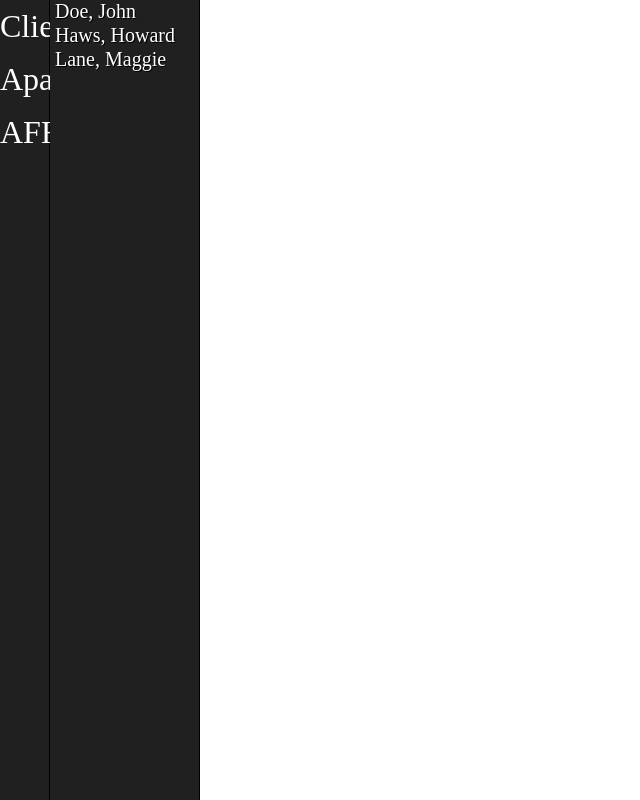
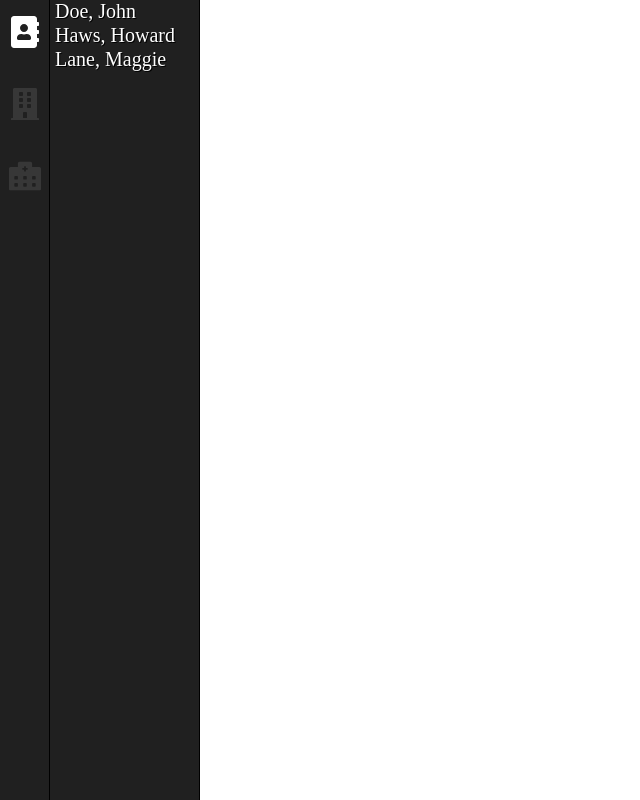
Before and after one commit to JSONhoward/electron-practice, a React app: page / in a window 1280 px wide. Shown: the whole page, without its empty margins (0-640 px from the left). Built offline with nearby package versions, Linux system fonts and the light colour scheme.

Commit message:
added react-icons to taskbar

```diff
--- a/package.json
+++ b/package.json
@@ -42,6 +42,7 @@
     "material-design-icons": "^3.0.1",
     "react": "^17.0.1",
     "react-dom": "^17.0.1",
+    "react-icons": "^4.2.0",
     "styled-components": "^5.2.1"
   }
 }
--- a/src/Components/TaskBar/Taskbar.styles.ts
+++ b/src/Components/TaskBar/Taskbar.styles.ts
@@ -10,13 +10,14 @@ list-style-type: none;
 flex-direction: column;
 `
 
-export const TasksLi = styled('li')`
+export const TasksLi = styled('li')<{active: boolean}>`
 display: list-item;
 text-align: center;
 font-size: 2rem;
 color: #fff;
+opacity: ${({active}) => active ? 1 : .1};
 cursor: pointer;
-margin: .5rem 0;
+margin: 1rem 0;
 
 &:hover {
     font-weight: bold;
--- a/src/Components/TaskBar/Taskbar.tsx
+++ b/src/Components/TaskBar/Taskbar.tsx
@@ -1,13 +1,22 @@
-import React from 'react'
+import React, { useState } from 'react'
 import { StyledTaskbar, TasksLi } from './Taskbar.styles'
+import { FaAddressBook, FaBuilding, FaHospitalAlt } from 'react-icons/fa'
+import { tasks } from './Taskbar.utils'
 
 const Taskbar = () => {
+    const [activeTask, setActiveTask] = useState({...tasks, 'clients': true})
+
+    const makeActive = (e: React.MouseEvent) => {
+        const key = e.currentTarget.id
+
+        key in tasks && setActiveTask({...tasks, [key]: true})
+    }
 
     return (
-        <StyledTaskbar>
-            <TasksLi>Clients</TasksLi>
-            <TasksLi>Apartments</TasksLi>
-            <TasksLi>AFH's</TasksLi>
+        <StyledTaskbar >
+            <TasksLi onClick={makeActive} active={activeTask.clients} id={'clients'}><FaAddressBook /></TasksLi>
+            <TasksLi onClick={makeActive} active={activeTask.housing} id={'housing'}><FaBuilding /></TasksLi>
+            <TasksLi onClick={makeActive} active={activeTask.afh} id={'afh'}><FaHospitalAlt /></TasksLi>
         </StyledTaskbar>
     )
 }
--- a/src/Components/TaskBar/Taskbar.utils.ts
+++ b/src/Components/TaskBar/Taskbar.utils.ts
@@ -0,0 +1,5 @@
+export const tasks = {
+    'clients': false,
+    'housing': false,
+    'afh': false
+}
```
Also changed, not shown: 4 other files (tests, documents, lock files or other folders).
